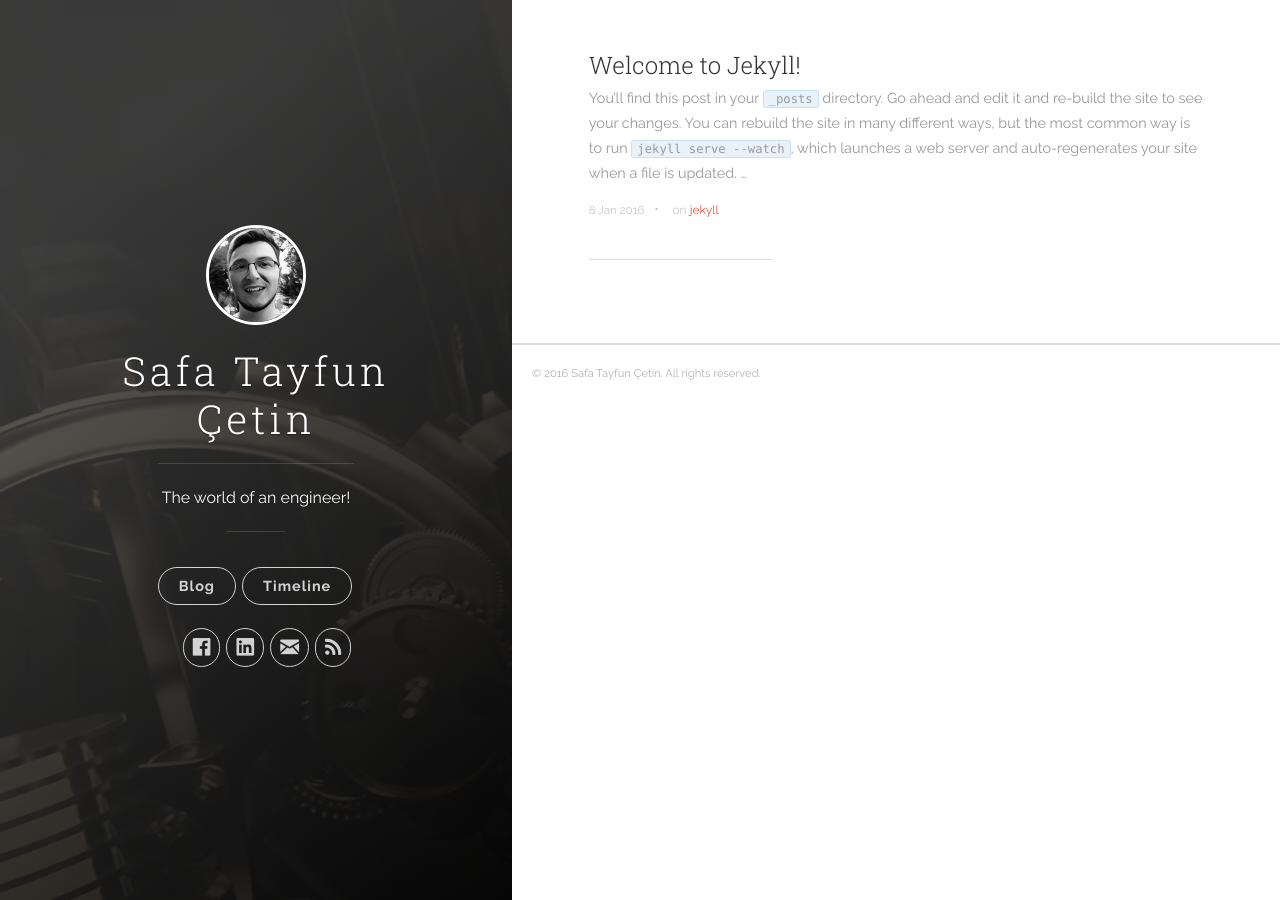
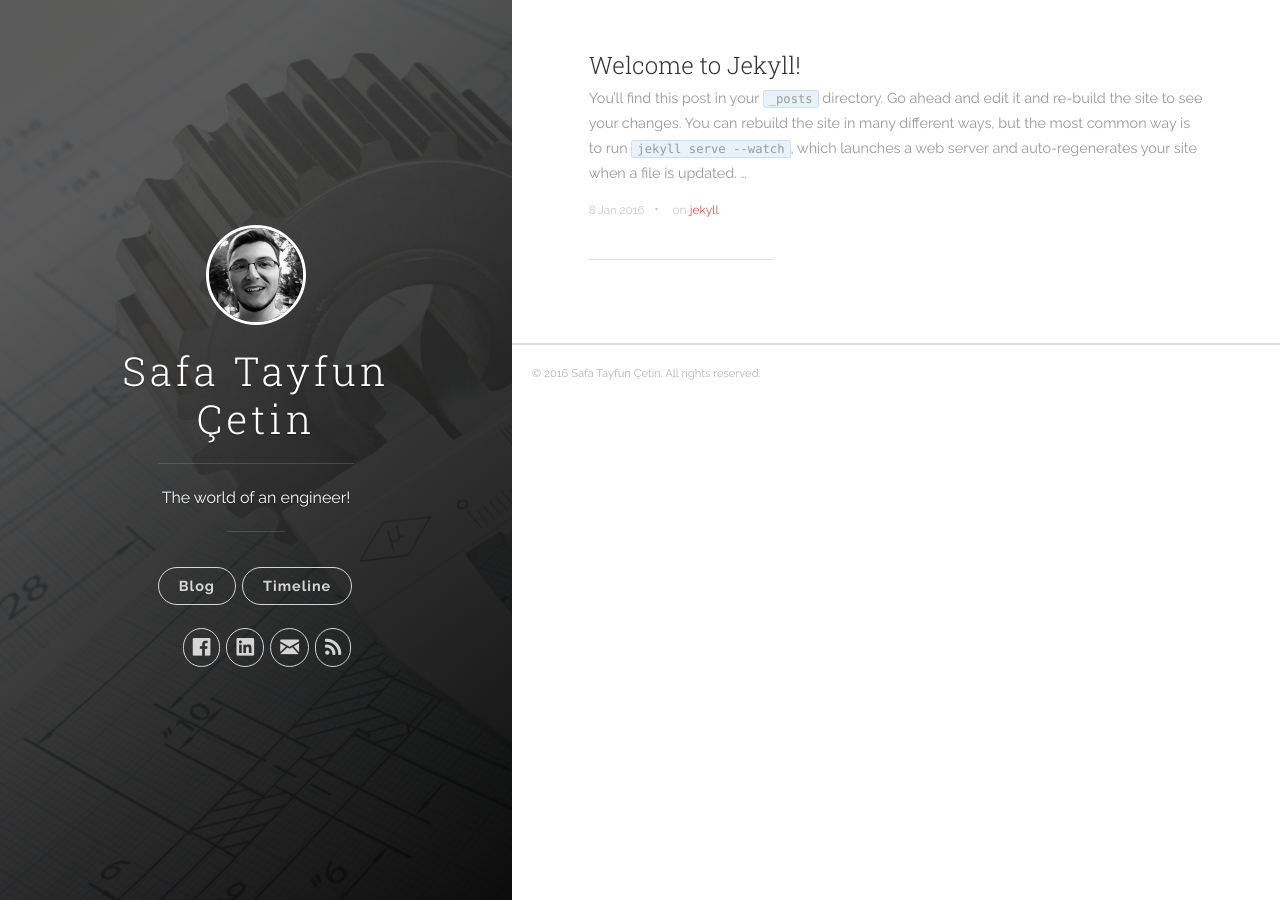
Before and after one commit to tayfuncetin/blog, a Jekyll site: the page built from index.html, in a window 1280 px wide. Built offline with Jekyll 4.4.1, drawn with Linux system fonts in a browser that asks for light colours; nearby versions of some CDN libraries; the list of posts is cut into pages by our own code.

Commit message:
Update header.html

```diff
--- a/_includes/header.html
+++ b/_includes/header.html
@@ -3,7 +3,7 @@
   <i class="icon icon-x-circle btn-mobile-close__icon hidden"></i>
 </span>
 
-<header class="panel-cover" style="background-image: url({{ "images/cover2.jpg" | prepend: site.baseurl }})">
+<header class="panel-cover" style="background-image: url({{ "images/cover3.jpg" | prepend: site.baseurl }})">
   <div class="panel-main">
 
     <div class="panel-main__inner panel-inverted">
```
